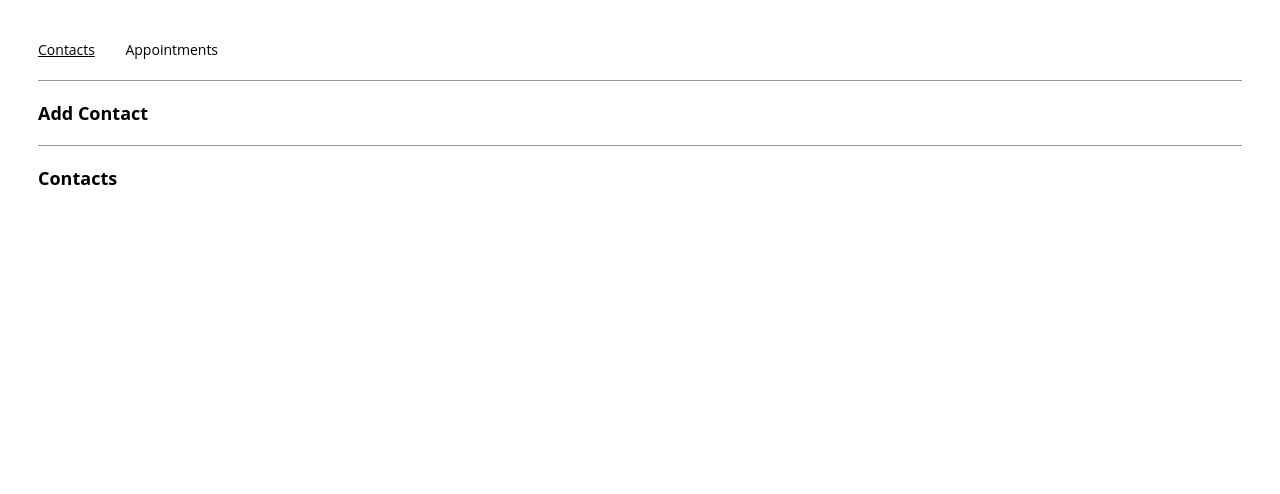
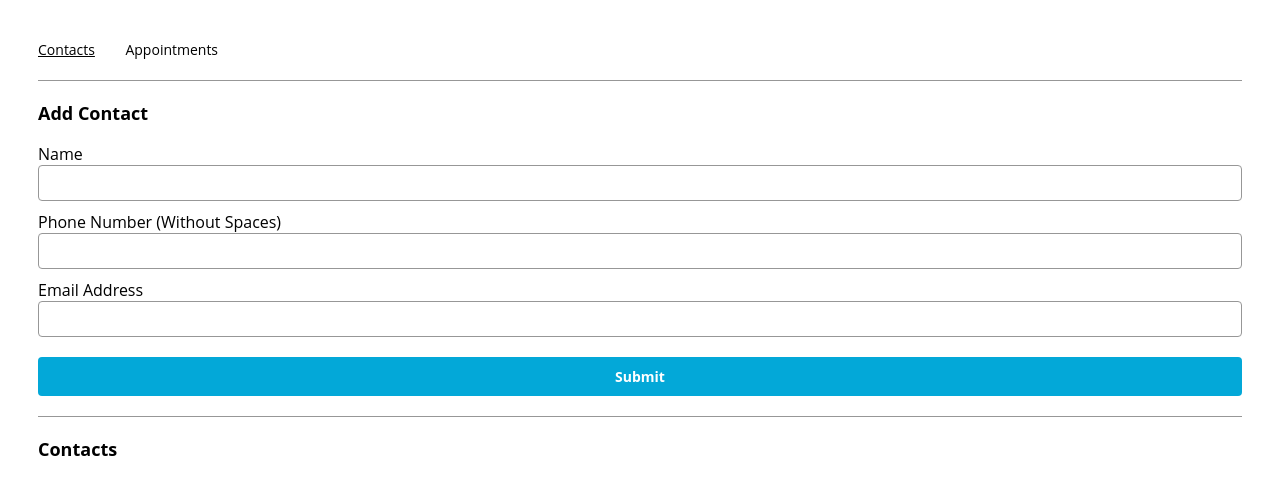
Before and after one commit to Cmastris/appointment-planner, a React (Create React App) app: page /contacts in a window 1280 px wide. Shown: the top 494 px of the page. Built offline with nearby package versions, Linux system fonts and the light colour scheme.

Commit message:
Implement ContactForm

```diff
--- a/src/components/contactForm/ContactForm.js
+++ b/src/components/contactForm/ContactForm.js
@@ -10,6 +10,39 @@ export const ContactForm = ({
   handleSubmit
 }) => {
   return (
-    <></>
+    <form onSubmit={handleSubmit}>
+      <label htmlFor="name">Name</label>
+      <input
+        id="name"
+        type="text"
+        name="name"
+        value={name}
+        onChange={e => setName(e.target.value)}
+        required
+        >
+      </input>
+      <label htmlFor="phone">Phone Number (Without Spaces)</label>
+      <input
+        id="phone"
+        type="tel"
+        name="phone"
+        value={phone}
+        onChange={e => setPhone(e.target.value)}
+        pattern="^(?:\+44|0)[1-9]\d{8,9}$"  // UK numbers starting with '+44' or '0', without spaces/separators
+        required
+        >
+      </input>
+      <label htmlFor="email">Email Address</label>
+      <input
+        id="email"
+        type="email"
+        name="email"
+        value={email}
+        onChange={e => setEmail(e.target.value)}
+        required
+        >
+      </input>
+      <input type="submit"></input>
+    </form>
   );
 };
```
